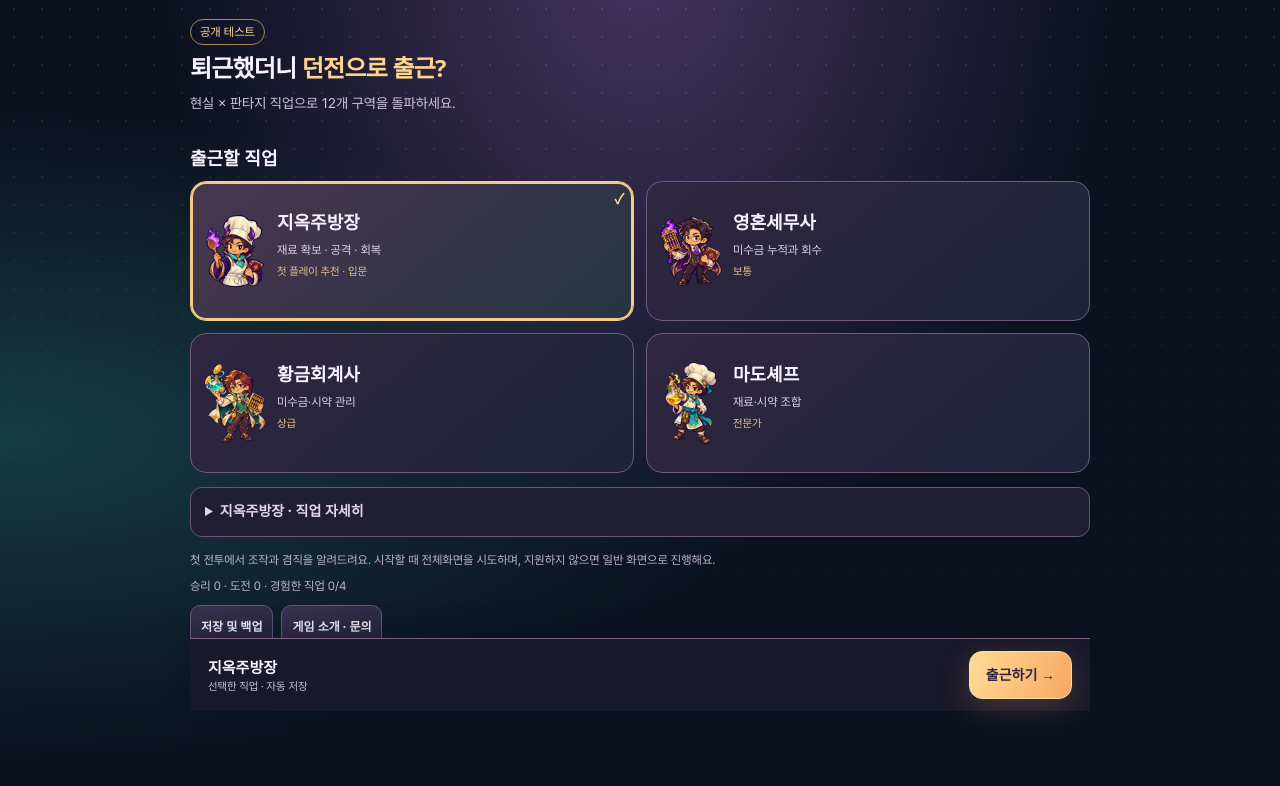
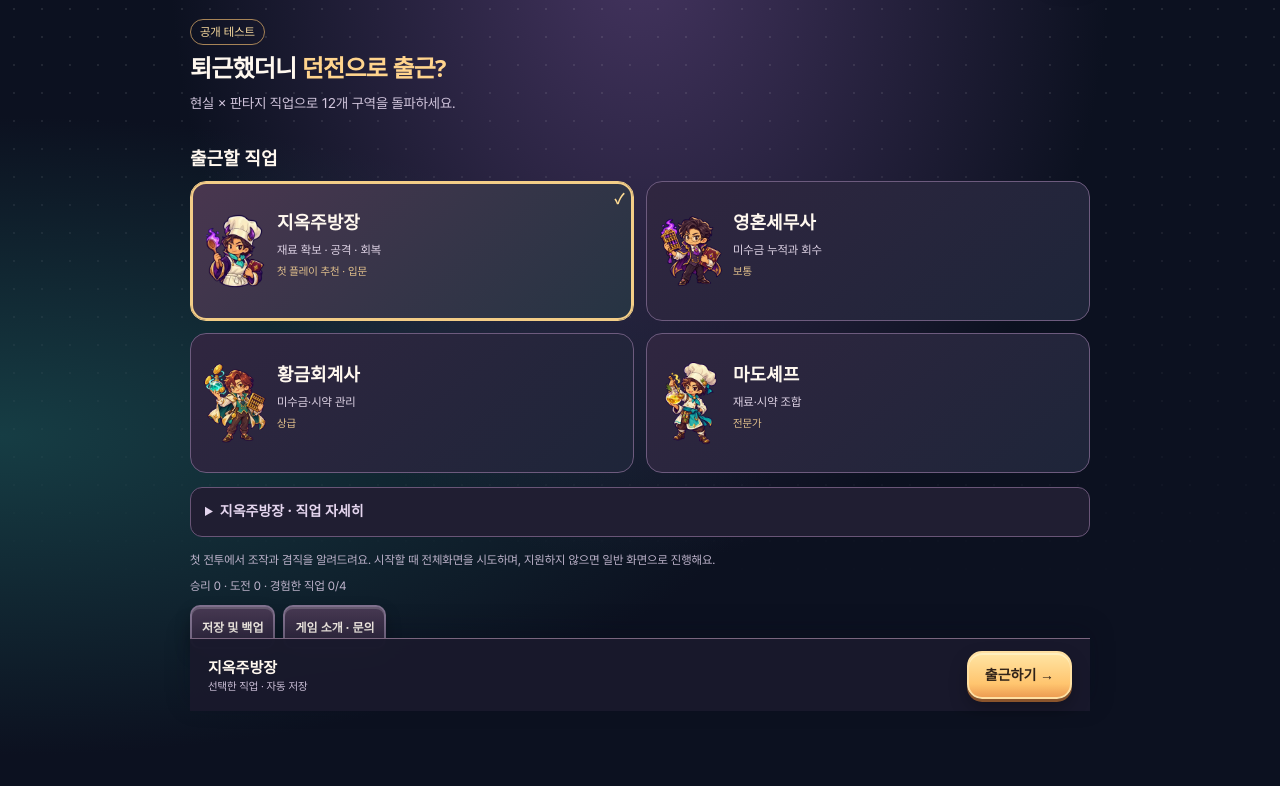
Before and after one commit to aldol2678/dualjob, a plain HTML site: page src/index.html in a window 1280 px wide. Shown: the part 89-875 px from the top of the page. Drawn offline with Linux system fonts and the light colour scheme; a web font is replaced by a local one.

Commit message:
style: load non-invasive UI Kit after existing game styles

```diff
--- a/src/index.html
+++ b/src/index.html
@@ -26,6 +26,7 @@
 <link rel="icon" type="image/svg+xml" href="assets/asset-670b1035c7835a35.svg"/>
 
 <link rel="stylesheet" href="assets/styles.css"/>
+<link rel="stylesheet" href="assets/ui-kit.css"/>
 <!-- DOMAIN BEGIN -->
 <link rel="canonical" href="https://dualjob.aldol.app/"/>
 <meta property="og:url" content="https://dualjob.aldol.app/"/>
```
